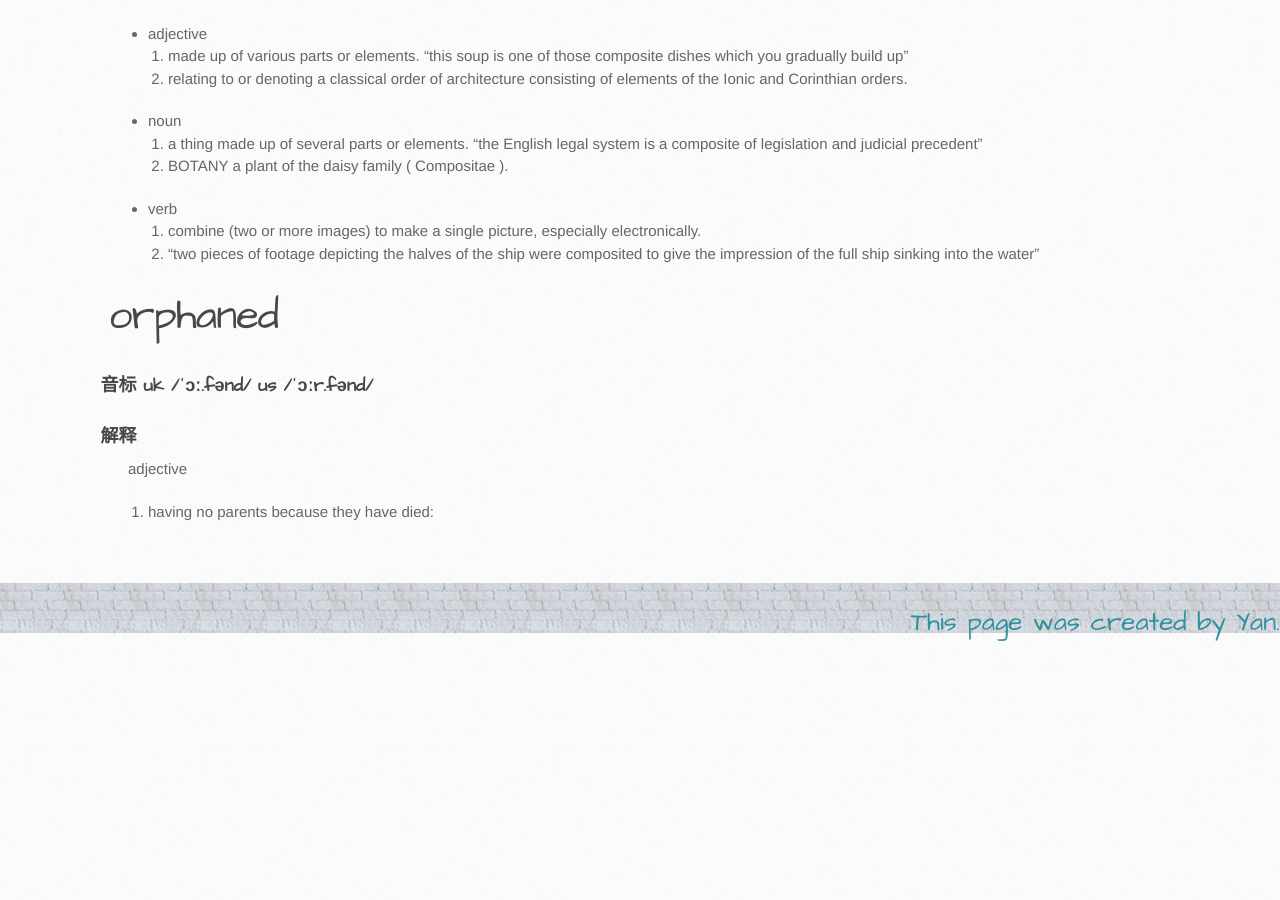
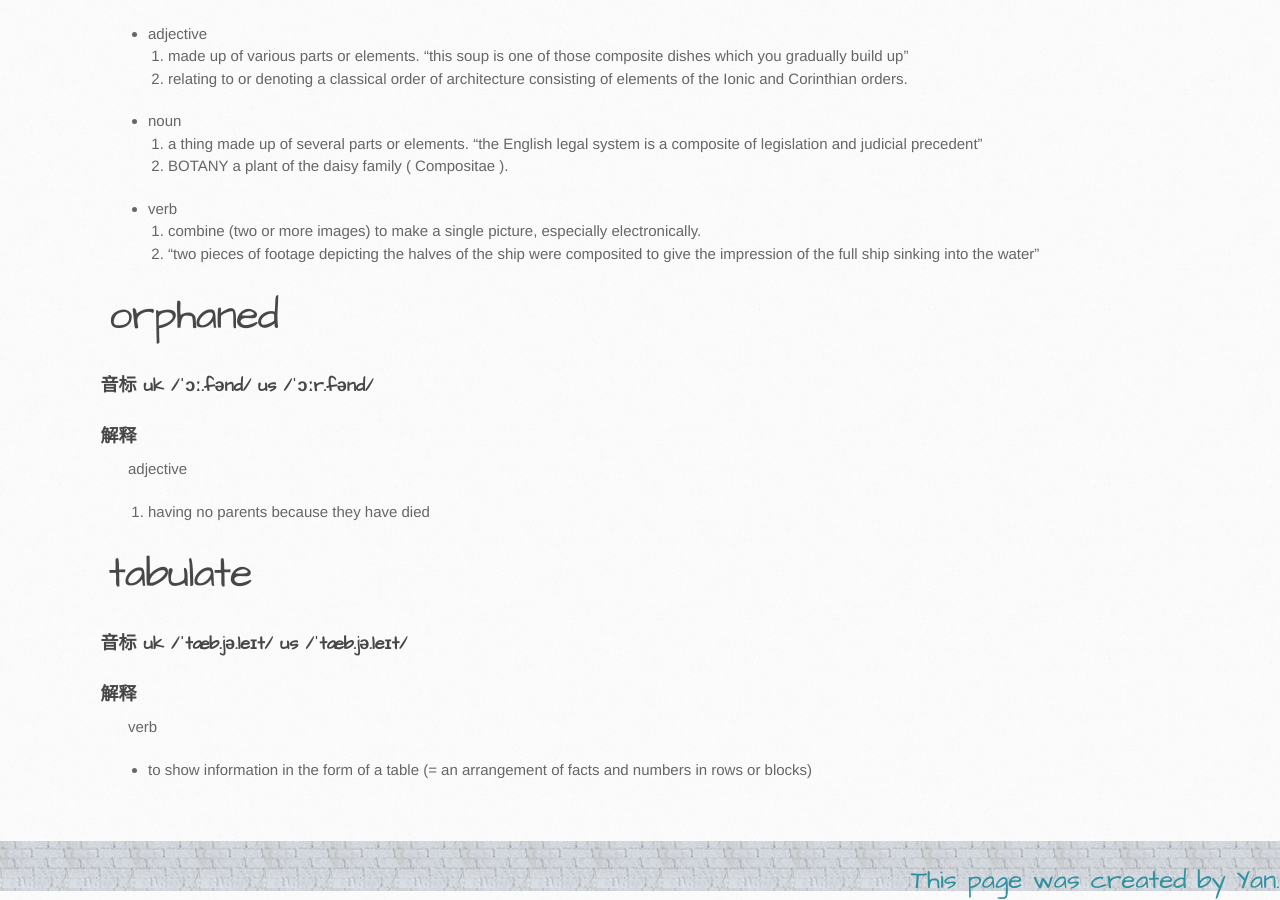
Before and after one commit to itcraftme/itcraftme, a Jekyll site: the page built from docs/me/vocabulary.md, in a window 1280 px wide and 900 px high, scrolled down 6843 px. Built offline with Jekyll 4.4.1, drawn with Linux system fonts in a browser that asks for light colours; our own code applies the rules of GitHub Pages for plain Markdown files; before the commit the page ends 7485 px from its top, so only the background shows below that.

Commit message:
Update vocabulary.md
add tabulate to the word list

```diff
--- a/docs/me/vocabulary.md
+++ b/docs/me/vocabulary.md
@@ -218,4 +218,10 @@ a plant of the daisy family ( Compositae ).
 ### 音标 uk  /ˈɔː.fənd/ us  /ˈɔːr.fənd/
 ### 解释
 adjective
-1. having no parents because they have died:
+1. having no parents because they have died
+
+# tabulate
+### 音标 uk  /ˈtæb.jə.leɪt/ us  /ˈtæb.jə.leɪt/
+### 解释
+verb
+- to show information in the form of a table (= an arrangement of facts and numbers in rows or blocks)
```
